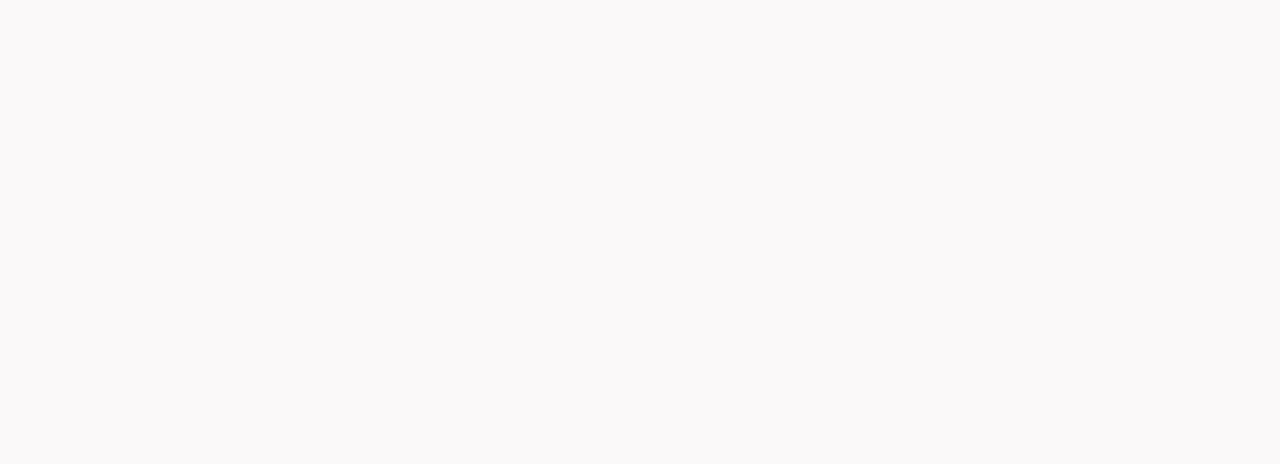
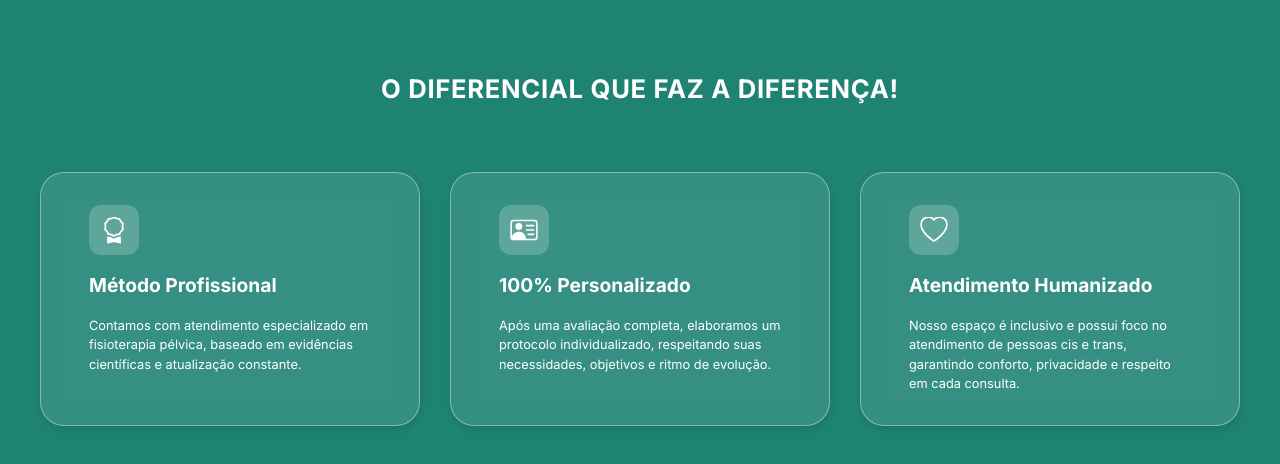
Before and after one commit to ElunixTech-26/terapias-do-corpo-landing, a Next.js app: page / in a window 1280 px wide. Shown: the part 1155-1619 px from the top of the page. Before the commit the page ends 1092 px from the top, so only its background shows below. Built offline with nearby package versions, Linux system fonts and the light colour scheme.

Commit message:
feat: authority implementado

```diff
--- a/package.json
+++ b/package.json
@@ -11,7 +11,8 @@
   "dependencies": {
     "next": "16.2.1",
     "react": "19.2.4",
-    "react-dom": "19.2.4"
+    "react-dom": "19.2.4",
+    "react-icons": "^5.6.0"
   },
   "devDependencies": {
     "@tailwindcss/postcss": "^4",
--- /dev/null
+++ b/src/app/components/authority/authority.module.css
@@ -0,0 +1,88 @@
+.authority{
+    padding: 100px 24px;
+    border-top: 1px solid rgba(0, 0, 0, 0.15);
+    background-color: var(--primary-color);
+}
+
+.container {
+  max-width: 1200px;
+  margin: 0 auto;
+  display: flex;
+  flex-direction: column;
+  align-items: center;
+  gap: 4em;
+}
+
+.grid{
+    display: grid;
+    grid-template-columns: 1fr;
+    gap: 30px;
+}
+
+.authorityTitle{
+    text-transform: uppercase;
+    letter-spacing: 0.7px;
+
+    font-size: 1.6em;
+    font-weight: 700;
+    color: white;
+    text-align: center;
+}
+
+.card{
+    display: flex;
+    flex-direction: column;
+
+    padding: 2em 3em;
+    gap: 1em;
+    align-items: start;
+
+    min-width: 370px;
+    min-height: 200px;
+
+    color: white;
+    border: 1px solid rgba(250, 249, 249, 0.4);
+    background-color: rgba(250, 249, 249, 0.1);
+    backdrop-filter: blur(10px);
+    border-radius: 24px;
+    box-shadow: 1px 4px 8px var(--border);
+
+    transition: all 0.3s ease;
+}
+
+.card:hover{
+    transform: scale(1.03);
+}
+
+.cardTitle{
+    font-weight: 700;
+    font-size: 1.2em;
+}
+
+.cardDescription{
+    font-size: .8em;
+}
+
+.iconWrapper{
+    width: 50px;
+    height: auto;
+}
+.iconElement{
+    width: 50px;
+    height: auto;
+    background-color: rgba(255, 255, 255, 0.2);
+    border-radius: 12px;
+    padding: .7em;
+}
+
+@media (min-width: 768px) {
+  .grid {
+    grid-template-columns: repeat(2, 1fr);
+  }
+}
+
+@media (min-width: 1024px) {
+  .grid {
+    grid-template-columns: repeat(3, 1fr);
+  }
+}
--- /dev/null
+++ b/src/app/components/authority/authority.tsx
@@ -0,0 +1,48 @@
+import styles from "./authority.module.css"
+import { BsAward, BsPersonVcard, BsHeart } from "react-icons/bs"
+
+const cards = [
+    {
+        icon: BsAward,
+        title: "Método Profissional",
+        description: "Contamos com atendimento especializado em fisioterapia pélvica, baseado em evidências científicas e atualização constante."
+    },
+    {
+        icon: BsPersonVcard,
+        title: "100% Personalizado",
+        description: "Após uma avaliação completa, elaboramos um protocolo individualizado, respeitando suas necessidades, objetivos e ritmo de evolução."
+    },
+    {
+        icon: BsHeart,
+        title: "Atendimento Humanizado",
+        description: "Nosso espaço é inclusivo e possui foco no atendimento de pessoas cis e trans, garantindo conforto, privacidade e respeito em cada consulta."
+    },
+]
+
+export default function Authority() {
+    return(
+        <section className={styles.authority}>
+            <div className={styles.container}>
+
+                <h2 className={styles.authorityTitle}>O diferencial que faz a diferença!</h2>
+
+                <div className={styles.grid}>
+                    {cards.map((item, index) => {
+                        const Icon = item.icon;
+                        return (
+                            <div key={index} className={styles.card}>
+                                <div className={styles.iconWrapper}>
+                                    <Icon className={styles.iconElement} />
+                                </div>
+
+                                <h2 className={styles.cardTitle}>{item.title}</h2>
+                                <p className={styles.cardDescription}>{item.description}</p>
+                            </div>
+                        )
+                    })}
+                </div>
+
+            </div>
+        </section>
+    )
+}
--- a/src/app/components/hero/hero.module.css
+++ b/src/app/components/hero/hero.module.css
@@ -84,7 +84,7 @@
     transform: translateY(-2px);
 }
 
- .iconsContainer {
+.iconsContainer {
     display: grid;
     grid-template-columns: 1fr;
     padding: .4em 1.2em;
@@ -109,7 +109,7 @@
         padding: .4em 9.6em;
         align-items: center;
         margin-top: 3em;
-        margin-bottom: 2em;
+        margin-bottom: 4em;
     }
 
     .imageContainer {
--- a/src/app/components/hero/hero.tsx
+++ b/src/app/components/hero/hero.tsx
@@ -19,7 +19,7 @@ export default function Hero(){
             </div>
 
             <div className={style.iconsContainer}>
-                {/* Ícone 1 */}
+
                 <Link href={'#'} className='flex flex-col items-center gap-4'>
                     <Image
                         src="/pelvi-icon.svg"
@@ -32,7 +32,6 @@ export default function Hero(){
                     <span className={style.iconLegend}>Fisioterapia Pélvica</span>
                 </Link>
 
-                {/* Ícone 2 */}
                 <Link href={'#'} className='flex flex-col items-center gap-4'>
                     <Image
                         src="/masso-icon.svg"
@@ -45,7 +44,6 @@ export default function Hero(){
                     <span className={style.iconLegend}>Massoterapia</span>
                 </Link>
 
-                {/* Ícone 3 */}
                 <Link href={'#'} className='flex flex-col items-center gap-4'>
                     <Image
                         src="/estetica-icon.svg"
--- a/src/app/page.tsx
+++ b/src/app/page.tsx
@@ -1,9 +1,11 @@
+import Authority from "./components/authority/authority";
 import Hero from "./components/hero/hero";
 
 export default function Home() {
   return (
     <>
       <Hero />
+      <Authority />
     </>
   )
 }
```
Also changed, not shown: 1 other file (tests, documents, lock files or other folders).
